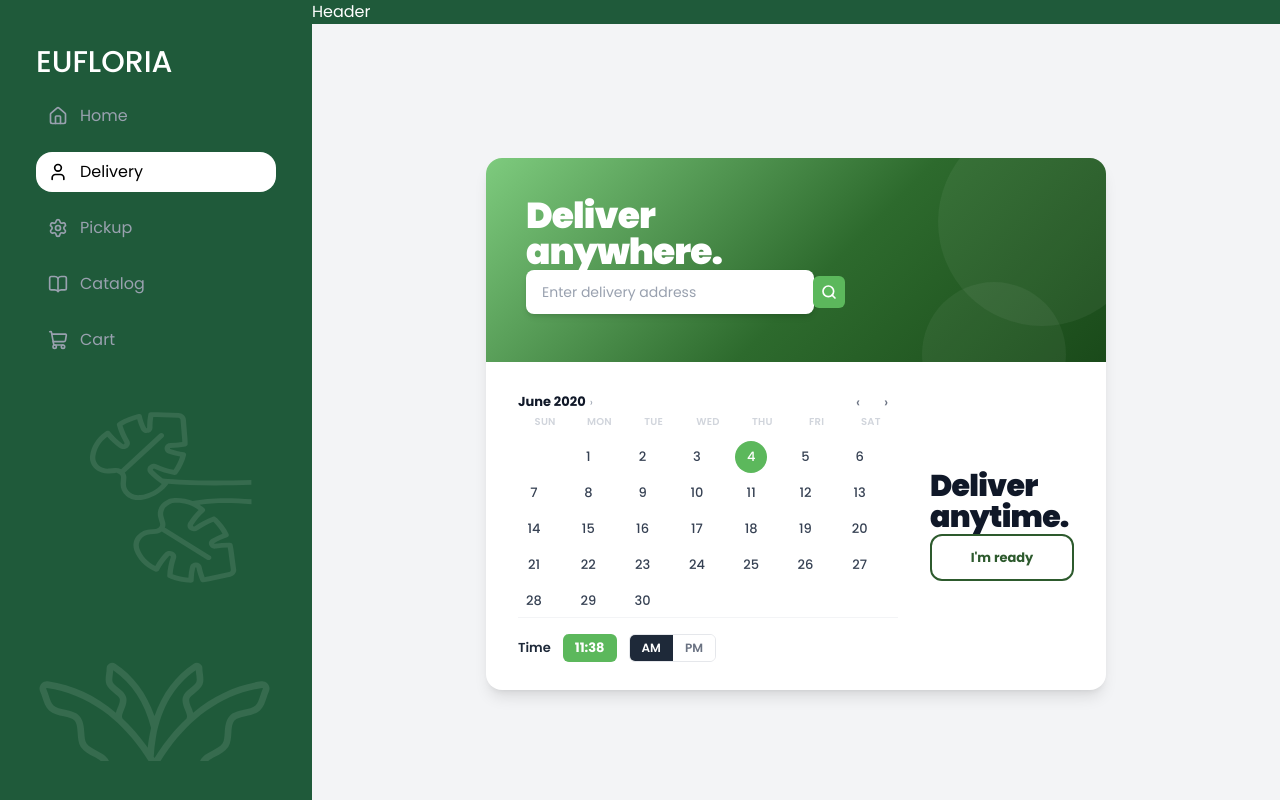
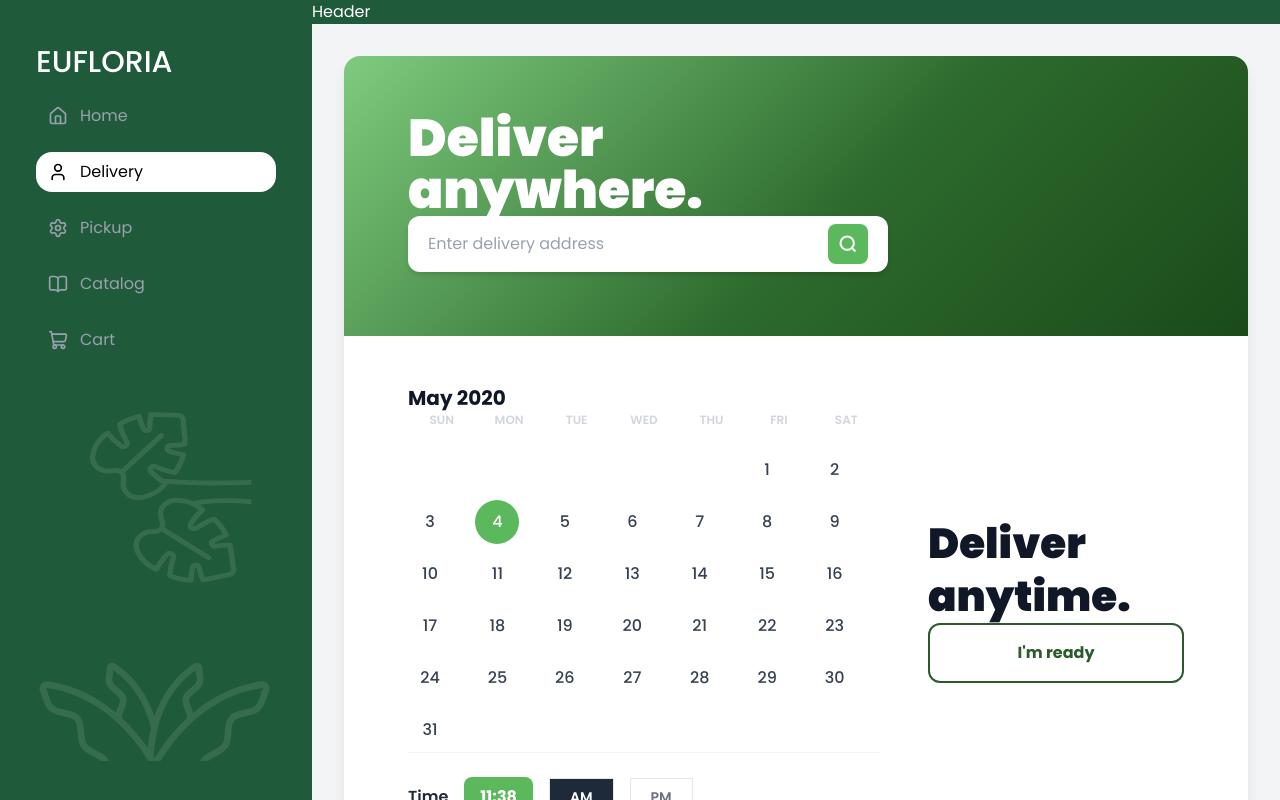
Before and after one commit to qosimovdev/euFloria, a React (Vite) app: page /delivery in a window 1280 px wide. Built offline with nearby package versions, Linux system fonts and the light colour scheme.

Commit message:
rivojiddin

```diff
--- a/src/components/pages/Delivery/Delivery.jsx
+++ b/src/components/pages/Delivery/Delivery.jsx
@@ -1,160 +1,89 @@
 import { useState } from "react";
 
-const MONTHS = [
-  "January","February","March","April","May","June",
-  "July","August","September","October","November","December"
-];
-const DAYS = ["SUN","MON","TUE","WED","THU","FRI","SAT"];
-
 export default function Delivery() {
-  const [curDate, setCurDate] = useState(new Date(2020, 5, 1));
   const [selectedDay, setSelectedDay] = useState(4);
   const [ampm, setAmpm] = useState("AM");
   const [address, setAddress] = useState("");
 
-  const firstDay = new Date(curDate.getFullYear(), curDate.getMonth(), 1).getDay();
-  const daysInMonth = new Date(curDate.getFullYear(), curDate.getMonth() + 1, 0).getDate();
-
-  const prevMonth = () => {
-    setCurDate(new Date(curDate.getFullYear(), curDate.getMonth() - 1, 1));
-    setSelectedDay(null);
-  };
-  const nextMonth = () => {
-    setCurDate(new Date(curDate.getFullYear(), curDate.getMonth() + 1, 1));
-    setSelectedDay(null);
-  };
-
-  const emptyCells = Array(firstDay).fill(null);
-  const dayCells = Array.from({ length: daysInMonth }, (_, i) => i + 1);
+  const days = ["SUN", "MON", "TUE", "WED", "THU", "FRI", "SAT"];
+  const firstDay = new Date(2020, 4, 1).getDay();
+  const totalDays = 31;
 
   return (
-    <div className="min-h-screen bg-gray-100 flex items-center justify-center p-8">
-      <div className="bg-white rounded-2xl overflow-hidden shadow-lg w-[620px]">
+    <div className="bg-gray-100 p-8 w-full">
+      <div className="bg-white rounded-2xl overflow-hidden shadow-lg w-full">
 
-        <div
-          className="  px-10 pt-10 pb-12 relative overflow-hidden"
-          style={{
-            background: "linear-gradient(135deg, #7ecb7e 0%, #2d6a2d 55%, #1a4a1a 100%)",
-          }}
-        >
-
-          <div className="absolute -right-10 -top-10 w-52 h-52 rounded-full bg-white opacity-5" />
-          <div className="absolute right-10 -bottom-16 w-36 h-36 rounded-full bg-white opacity-5" />
-
-          <h1 className="text-[36px] font-black text-white leading-none tracking-tight mb-6">
+        {/* Green banner */}
+        <div className="px-16 pt-14 pb-16" style={{ background: "linear-gradient(135deg, #7ecb7e 0%, #2d6a2d 55%, #1a4a1a 100%)" }}>
+          <h1 className="text-[52px] font-black text-white leading-none mb-8">
             Deliver<br />anywhere.
           </h1>
-
-
-          <div className="flex items-center bg-white rounded-lg px-4 py-0 w-72 shadow-md">
+          <div className="flex items-center bg-white rounded-xl px-5 w-[480px] shadow-md">
             <input
-              type="text"
               value={address}
               onChange={(e) => setAddress(e.target.value)}
               placeholder="Enter delivery address"
-              className="flex-1 text-sm text-gray-500 outline-none py-3 bg-transparent placeholder-gray-400"
+              className="flex-1 text-base text-gray-500 outline-none py-4 bg-transparent placeholder-gray-400"
             />
-            <button className="w-8 h-8 bg-[#5cb85c] rounded-md flex items-center justify-center flex-shrink-0">
-              <svg className="w-4 h-4 text-white" fill="none" stroke="currentColor" strokeWidth="2.5" strokeLinecap="round" strokeLinejoin="round" viewBox="0 0 24 24">
+            <button className="w-10 h-10 bg-[#5cb85c] rounded-lg flex items-center justify-center">
+              <svg className="w-5 h-5 text-white" fill="none" stroke="currentColor" strokeWidth="2.5" viewBox="0 0 24 24">
                 <circle cx="11" cy="11" r="8" /><line x1="21" y1="21" x2="16.65" y2="16.65" />
               </svg>
             </button>
           </div>
         </div>
 
+        <div className="flex px-16 py-12 gap-12">
 
-        <div className="flex px-8 py-7">
+          {/* Calendar */}
+          <div className="flex-1">
+            <p className="text-xl font-bold text-gray-900 mb-6">May 2020</p>
 
-          <div className="flex-1">
-
-            <div className="flex items-center justify-between mb-4">
-              <div className="flex items-center gap-1">
-                <span className="text-[13px] font-bold text-gray-900">
-                  {MONTHS[curDate.getMonth()]} {curDate.getFullYear()}
-                </span>
-                <span className="text-[11px] text-gray-400">›</span>
-              </div>
-              <div className="flex gap-1">
-                <button
-                  onClick={prevMonth}
-                  className="w-6 h-6 flex items-center justify-center text-gray-500 hover:text-gray-800 text-sm font-medium"
-                >
-                  ‹
-                </button>
-                <button
-                  onClick={nextMonth}
-                  className="w-6 h-6 flex items-center justify-center text-gray-500 hover:text-gray-800 text-sm font-medium"
-                >
-                  ›
-                </button>
-              </div>
-            </div>
-
-            {/* Days grid */}
-            <div className="grid grid-cols-7 gap-y-1">
-              {DAYS.map((d) => (
-                <div key={d} className="text-center text-[10px] font-semibold text-gray-300 tracking-wide pb-2">
-                  {d}
-                </div>
+            <div className="grid grid-cols-7 gap-y-2">
+              {days.map((d) => (
+                <div key={d} className="text-center text-xs font-semibold text-gray-300 pb-3">{d}</div>
               ))}
 
-              {emptyCells.map((_, i) => (
-                <div key={`e-${i}`} />
-              ))}
+              {Array(firstDay).fill(null).map((_, i) => <div key={i} />)}
 
-              {dayCells.map((d) => {
-                const isSelected = d === selectedDay;
-                return (
+              {Array.from({ length: totalDays }, (_, i) => i + 1).map((d) => (
                 <button
                   key={d}
                   onClick={() => setSelectedDay(d)}
-                    className={`
-                      aspect-square flex items-center justify-center text-[13px] font-medium rounded-full mx-auto w-8 h-8
-                      ${isSelected
-                        ? "bg-[#5cb85c] text-white font-bold"
-                        : "text-gray-700 hover:bg-green-50 hover:text-green-700"
-                      }
-                    `}
+                  className={`w-11 h-11 mx-auto flex items-center justify-center rounded-full text-base font-medium ${
+                    selectedDay === d ? "bg-[#5cb85c] text-white" : "text-gray-700 hover:bg-green-50"
+                  }`}
                 >
                   {d}
                 </button>
-                );
-              })}
+              ))}
             </div>
 
-
-            <div className="flex items-center gap-3 mt-5 pt-4 border-t border-gray-100">
-              <span className="text-[13px] font-semibold text-gray-800">Time</span>
-              <span className="bg-[#5cb85c] text-white text-[13px] font-bold px-3 py-1 rounded-md">
-                11:38
-              </span>
-              <div className="flex border border-gray-200 rounded-md overflow-hidden">
+            {/* Time */}
+            <div className="flex items-center gap-4 mt-8 pt-6 border-t border-gray-100">
+              <span className="text-base font-semibold text-gray-800">Time</span>
+              <span className="bg-[#5cb85c] text-white font-bold px-4 py-2 rounded-lg">11:38</span>
               <button
                 onClick={() => setAmpm("AM")}
-                  className={`px-3 py-1 text-[12px] font-semibold transition-colors ${
-                    ampm === "AM" ? "bg-gray-800 text-white" : "bg-white text-gray-500"
-                  }`}
+                className={`px-5 py-2 text-sm font-semibold border border-gray-200 ${ampm === "AM" ? "bg-gray-800 text-white" : "bg-white text-gray-500"}`}
               >
                 AM
               </button>
               <button
                 onClick={() => setAmpm("PM")}
-                  className={`px-3 py-1 text-[12px] font-semibold transition-colors ${
-                    ampm === "PM" ? "bg-gray-800 text-white" : "bg-white text-gray-500"
-                  }`}
+                className={`px-5 py-2 text-sm font-semibold border border-gray-200 ${ampm === "PM" ? "bg-gray-800 text-white" : "bg-white text-gray-500"}`}
               >
                 PM
               </button>
             </div>
-            </div>
-          </div>
+          </div> {/* ✅ flex-1 yopildi */}
 
-
-          <div className="w-44 flex flex-col justify-center items-start pl-8">
-            <h2 className="text-[30px] font-black text-gray-900 leading-[1.05] tracking-tight mb-6">
+          {/* Right */}
+          <div className="w-64 flex flex-col justify-center">
+            <h2 className="text-[42px] font-black text-gray-900 leading-tight mb-8">
               Deliver<br />anytime.
             </h2>
-            <button className="w-full py-3 border-2 border-[#2d5a2d] rounded-xl text-[13px] font-bold text-[#2d5a2d] bg-white hover:bg-[#5cb85c] hover:text-white hover:border-[#5cb85c] transition-all duration-200">
+            <button className="w-full py-4 border-2 border-[#2d5a2d] rounded-xl text-base font-bold text-[#2d5a2d] hover:bg-[#5cb85c] hover:text-white hover:border-[#5cb85c] transition-all">
               I'm ready
             </button>
           </div>
```
Lines whose indentation alone changed are shown as unchanged.
